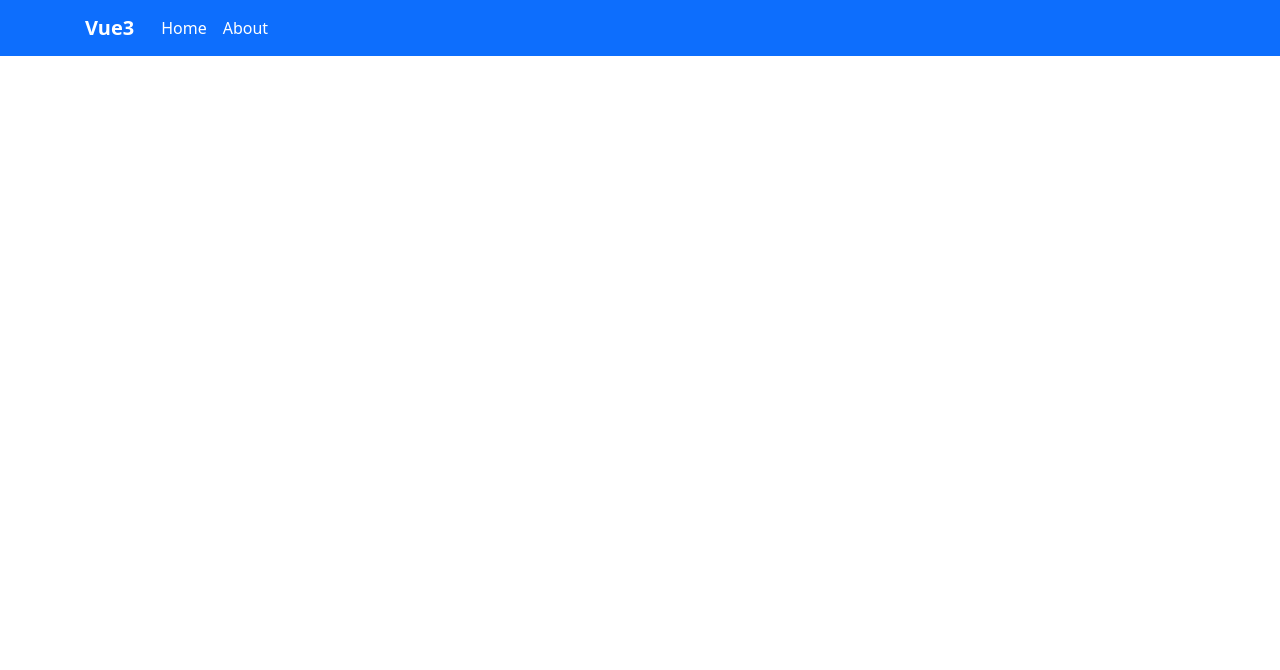
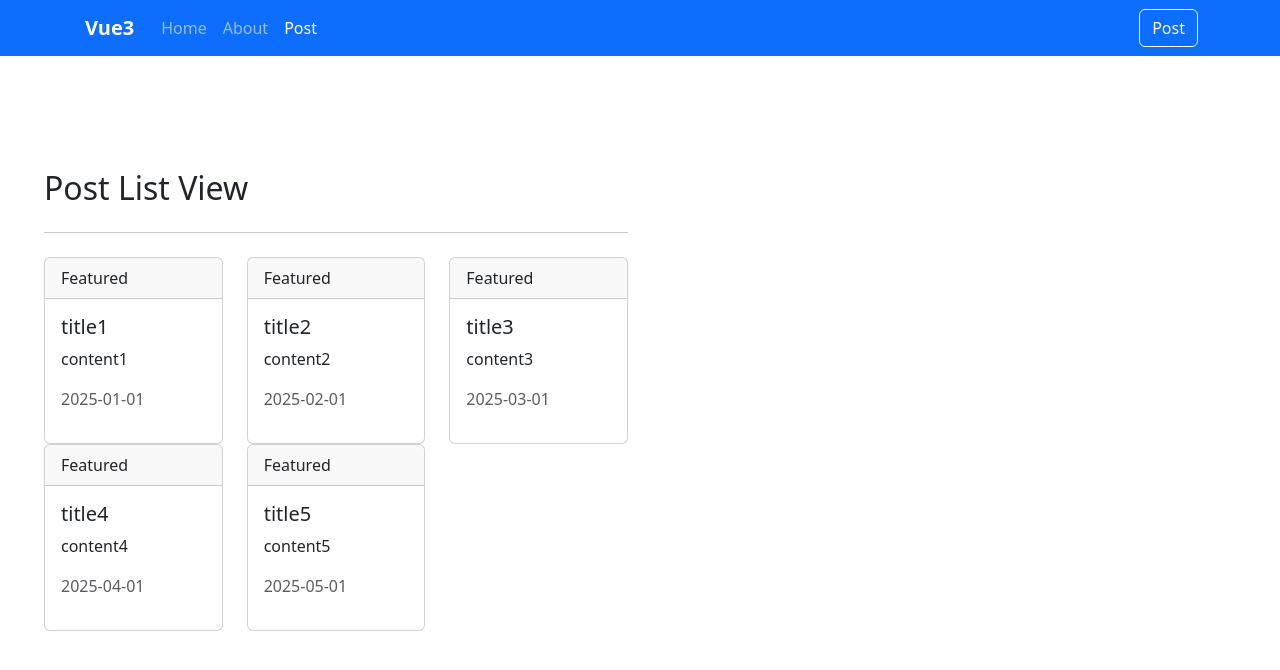
Before and after one commit to ysjin94/vueSampleProject, a Vue app: page /posts in a window 1280 px wide. Before the commit this address had no page. Shown: the top 670 px of the page. Built offline with nearby package versions, Linux system fonts and the light colour scheme.

Commit message:
added UI

```diff
--- a/package.json
+++ b/package.json
@@ -22,6 +22,7 @@
     "eslint": "^9.14.0",
     "eslint-plugin-vue": "^9.30.0",
     "prettier": "^3.3.3",
+    "sass-embedded": "^1.83.4",
     "vite": "^6.0.5",
     "vite-plugin-vue-devtools": "^7.6.8"
   }
--- a/src/App.vue
+++ b/src/App.vue
@@ -1,6 +1,8 @@
 <template>
+  <div>
   <TheHeader></TheHeader>
   <TheView></TheView>
+  </div>
 </template>
 
 <script setup>
--- /dev/null
+++ b/src/api/post.js
@@ -0,0 +1,13 @@
+// axios
+
+const posts = [
+  { id :1, title :'title1', content:'content1', createAt:'2025-01-01'},
+  { id :2, title :'title2', content:'content2', createAt:'2025-02-01'},
+  { id :3, title :'title3', content:'content3', createAt:'2025-03-01'},
+  { id :4, title :'title4', content:'content4', createAt:'2025-04-01'},
+  { id :5, title :'title5', content:'content5', createAt:'2025-05-01'},
+]
+
+export function getPosts(){
+  return posts;
+}
--- /dev/null
+++ b/src/components/posts/PostItem.vue
@@ -0,0 +1,31 @@
+<script setup>
+  defineProps({
+    title : {
+      type: String,
+      required: true,
+    },
+    contents : {
+      type: String,
+    },
+    createAt : {
+      type: [String, Date, Number],
+    }
+  })
+</script>
+
+<template>
+  <div class="card">
+    <div class="card-header">
+      Featured
+    </div>
+    <div class="card-body">
+      <h5 class="card-title">{{title}}</h5>
+      <p class="card-text">{{contents}}</p>
+      <p class="text-muted">{{createAt}}</p>
+    </div>
+  </div>
+</template>
+
+<style scoped lang="scss">
+
+</style>
--- a/src/layouts/TheHeader.vue
+++ b/src/layouts/TheHeader.vue
@@ -1,5 +1,12 @@
 <script setup>
 
+  import { useRouter } from 'vue-router'
+
+  const router = useRouter();
+
+  const goPage = () => {
+    router.push('/posts/create');
+  }
 </script>
 
 <template>
@@ -14,12 +21,18 @@
           <div class="collapse navbar-collapse" id="navbarNav">
             <ul class="navbar-nav me-auto">
               <li class="nav-item">
-                <RouterLink class= "nav-link active" to="/"> Home</RouterLink>
+                <RouterLink class= "nav-link"  active-class="active" to="/"> Home</RouterLink>
               </li>
               <li class="nav-item">
-                <RouterLink class= "nav-link active" to="/about"> About</RouterLink>
+                <RouterLink class= "nav-link" active-class="active" to="/about"> About</RouterLink>
+              </li>
+              <li class="nav-item">
+                <RouterLink class= "nav-link" active-class="active" to="/posts"> Post </RouterLink>
               </li>
             </ul>
+            <div class="d-flex">
+              <button class="btn btn-outline-light" type="button" @click="goPage" > Post </button>
+            </div>
           </div>
         </div>
       </nav>
--- a/src/router/index.js
+++ b/src/router/index.js
@@ -1,6 +1,10 @@
 import {createRouter, createWebHistory} from 'vue-router'
 import HomeView from '@/views/HomeView.vue'
 import AboutView from '@/views/AboutView.vue'
+import PostCreateView from '@/views/posts/PostCreateView.vue'
+import PostDetailView from '@/views/posts/PostDetailView.vue'
+import PostEditView from '@/views/posts/PostEditView.vue'
+import PostListView from '@/views/posts/PostListView.vue'
 
 const routes = [
   {
@@ -12,7 +16,28 @@ const routes = [
     path: '/about',
     name: "About",
     component: AboutView
-  },];
+  },
+  {
+    path: '/posts',
+    name: "PostList",
+    component: PostListView
+  },
+  {
+    path: '/posts/create',
+    name: "PostCreate",
+    component: PostCreateView
+  },
+  {
+    path: '/posts/:id',
+    name: "PostDetailView",
+    component: PostDetailView
+  },
+  {
+    path: '/posts/:id/edit',
+    name: "PostEdit",
+    component: PostEditView
+  },
+];
 
 const router = createRouter({
   history: createWebHistory('/'),
--- /dev/null
+++ b/src/views/posts/PostCreateView.vue
@@ -0,0 +1,36 @@
+<script setup>
+import { useRoute, useRouter } from 'vue-router'
+
+const route = useRoute();
+const routers = useRouter();
+
+const goListPage = () =>{
+  routers.push({name:"PostList", id:route.params.id});
+}
+</script>
+
+<template>
+  <div>
+    <h2>Create Post</h2>
+    <hr class="my-4"/>
+    <form @submit.prevent>
+      <div class="mb-3">
+        <label for="title" class="form-label">Title</label>
+        <input type="text" class="form-control" id="title" placeholder="Title">
+      </div>
+      <div class="mb-3">
+        <label for="contents" class="form-label">Contents</label>
+        <textarea class="form-control" id="contents" rows="3"></textarea>
+      </div>
+      <div class="pt-4">
+        <button type="button" class="btn btn-outline-dark me-2" @click="goListPage" >List</button>
+        <button class="btn btn-primary">Save</button>
+      </div>
+    </form>
+  </div>
+
+</template>
+
+<style scoped lang="scss">
+
+</style>
--- /dev/null
+++ b/src/views/posts/PostDetailView.vue
@@ -0,0 +1,52 @@
+<script setup>
+
+import { useRoute, useRouter } from 'vue-router'
+
+const router = useRouter();
+const route = useRoute();
+const id = route.params.id;
+
+const goListPage = () => {
+  router.push({name: 'PostList'});
+}
+
+const goEditPage = () => {
+  router.push({name: 'PostEdit', params: {id}});
+}
+
+</script>
+
+<template>
+  <div>
+    <h2>Title</h2>
+    <p>Contents</p>
+    <p class="text-muted">2025-01-01</p>
+    <hr class="my-4"/>
+    <div class="row g-2">
+      <div class="col-auto">
+        <button class="btn btn-outline-dark">Previous Post </button>
+      </div>
+      <div class="col-auto">
+        <button class="btn btn-outline-dark">Next Post </button>
+      </div>
+
+      <div class="col-auto me-auto">
+      </div>
+
+      <div class="col-auto">
+        <button class="btn btn-outline-dark" @click="goListPage">List</button>
+      </div>
+      <div class="col-auto">
+        <button class="btn btn-outline-primary" @click="goEditPage">Edit </button>
+      </div>
+      <div class="col-auto">
+        <button class="btn btn-outline-danger">Delete</button>
+      </div>
+    </div>
+  </div>
+
+</template>
+
+<style scoped lang="scss">
+
+</style>
--- /dev/null
+++ b/src/views/posts/PostEditView.vue
@@ -0,0 +1,37 @@
+<script setup>
+
+import { useRoute, useRouter } from 'vue-router'
+
+const route =useRoute();
+const router =useRouter();
+
+const goDetailPage = () =>{
+  router.push({name: 'PostDetailView', params: {id: route.params.id}})
+}
+</script>
+
+<template>
+  <div>
+    <h2>Edit Post</h2>
+    <hr class="my-4"/>
+    <form @submit.prevent>
+      <div class="mb-3">
+        <label for="title" class="form-label">Title</label>
+        <input type="text" class="form-control" id="title" placeholder="Title">
+      </div>
+      <div class="mb-3">
+        <label for="contents" class="form-label">Contents</label>
+        <textarea class="form-control" id="contents" rows="3"></textarea>
+      </div>
+      <div class="pt-4">
+        <button type="button" class="btn btn-outline-dark me-2" @click="goDetailPage">Cancel</button>
+        <button class="btn btn-primary">Edit</button>
+      </div>
+    </form>
+  </div>
+
+</template>
+
+<style scoped lang="scss">
+
+</style>
--- /dev/null
+++ b/src/views/posts/PostListView.vue
@@ -0,0 +1,41 @@
+<script setup>
+import PostItem from '@/components/posts/PostItem.vue'
+import { ref } from 'vue'
+import { getPosts } from '@/api/post.js'
+import { useRouter } from 'vue-router'
+
+const posts = ref([]);
+const fetchPosts = () => {
+  posts.value = getPosts();
+}
+fetchPosts();
+
+const router =useRouter();
+const goPage = (id) =>{
+  // router.push('/posts/' + id);
+  router.push({
+    name: 'PostDetailView',
+    params: { id }
+  });
+}
+</script>
+
+<template>
+  <div>
+    <h2>
+      Post List View
+    </h2>
+    <hr class="my-4"/>
+    <div class="row">
+      <div v-for="post in posts" :key="post.id" class="col-4">
+        <PostItem :title="post.title" :contents="post.content" :create-at="post.createAt" @click="goPage(post.id)"></PostItem>
+
+      </div>
+    </div>
+  </div>
+
+</template>
+
+<style scoped lang="scss">
+
+</style>
```
Also changed, not shown: 1 other file (tests, documents, lock files or other folders).
